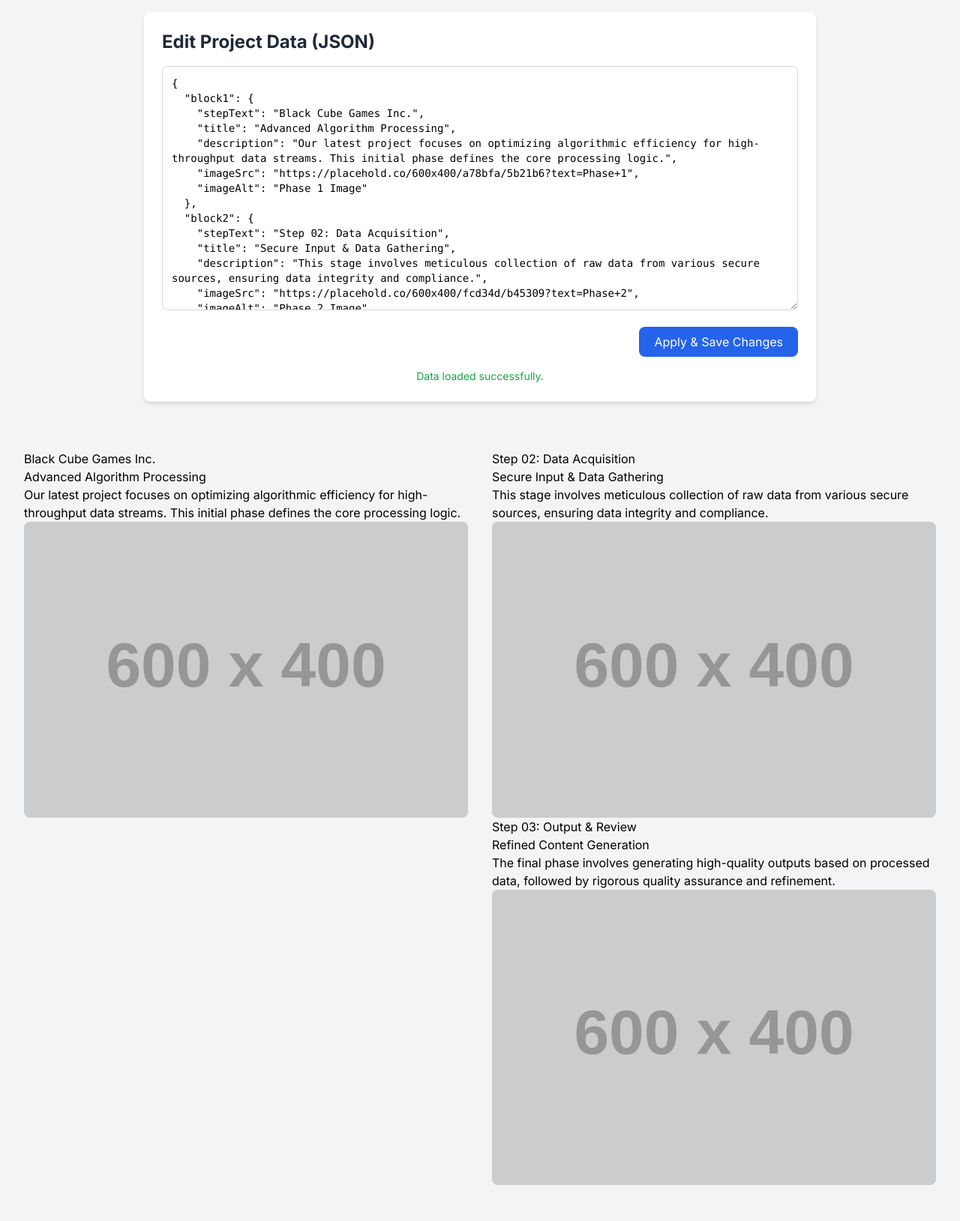
After one commit to alighasem1404/Verseluft-Website, a PHP site: page /admin/nextProjectEditor.html in a window 1280 px wide. The commit adds this page. Shown: the whole page at 75% size. Run offline with PHP 8.4, Linux system fonts and the light colour scheme; grey boxes labelled with a size stand in for pictures from a placeholder-image service; some libraries are stand-ins or nearby versions.

Commit message:
add second section and its panel (not tested)

```diff
--- /dev/null
+++ b/admin/nextProjectEditor.html
@@ -0,0 +1,283 @@
+<!DOCTYPE html>
+<html lang="en">
+<head>
+    <meta charset="UTF-8">
+    <meta name="viewport" content="width=device-width, initial-scale=1.0">
+    <title>Project Steps Editor</title>
+    <!-- Tailwind CSS CDN -->
+    <script src="https://cdn.tailwindcss.com"></script>
+    <!-- Google Fonts - Inter -->
+    <link href="https://fonts.googleapis.com/css2?family=Inter:wght@400;500;600;700&display=swap" rel="stylesheet">
+    <style>
+        /* Apply Inter font family globally */
+        body {
+            font-family: 'Inter', sans-serif;
+        }
+        /* Custom styling for the textarea to ensure monospaced font for JSON */
+        #json-input {
+            resize: vertical; /* Allow vertical resizing */
+        }
+    </style>
+</head>
+<body class="bg-gray-100 p-4 min-h-screen flex flex-col items-center justify-start">
+
+    <!-- JSON Editor Panel -->
+    <div id="json-editor-panel" class="bg-white rounded-lg shadow-md p-6 mb-8 w-full max-w-4xl mx-auto">
+        <h2 class="text-2xl font-bold text-gray-800 mb-4">Edit Project Data (JSON)</h2>
+        <textarea id="json-input" class="w-full p-3 border border-gray-300 rounded-lg focus:ring-blue-500 focus:border-blue-500 font-mono text-sm" rows="15" spellcheck="false" placeholder='Paste your JSON data here. Example: {"block1":{...}}'></textarea>
+        <div class="flex justify-end mt-4 space-x-3">
+            <button id="update-json-btn" class="bg-blue-600 text-white px-5 py-2 rounded-lg hover:bg-blue-700 transition-colors duration-200 focus:outline-none focus:ring-2 focus:ring-blue-500 focus:ring-opacity-50">
+                Apply & Save Changes
+            </button>
+        </div>
+        <div id="json-message" class="mt-4 text-sm text-center"></div>
+    </div>
+
+    <!-- Main content container where project steps will be rendered -->
+    <div id="next_projects" class="container mx-auto px-4 py-8"></div>
+
+    <script>
+        /**
+         * Creates a single 'step-block_one' HTML element using a template literal.
+         * This function dynamically generates the HTML structure for each step block,
+         * using the class names exactly as provided in the user's original snippet.
+         * @param {object} slideData - The data for the step block.
+         * @param {string} slideData.stepText - The text for the step (e.g., "Black Cube Games", "step 02").
+         * @param {string} slideData.title - The title of the step block.
+         * @param {string} slideData.description - The description text.
+         * @param {string} slideData.imageSrc - The source URL for the image.
+         * @param {string} slideData.imageAlt - The alt text for the image.
+         * @returns {HTMLElement} The created step block DOM element.
+         */
+        function createStepBlock(slideData) {
+            const stepBlock = document.createElement('div');
+            // Apply the exact class from the user's original snippet for the outer step block
+            stepBlock.classList.add('step-block_one');
+
+            // Construct the inner HTML using a template literal, adhering to original class names.
+            // Specific IDs for the first block will be assigned in displayProjectSteps after creation.
+            stepBlock.innerHTML = `
+                <div class="step-block_one-inner">
+                    <div class="step-block_one-steps">${slideData.stepText}</div>
+                    <h5 class="step-block_one-title">${slideData.title}</h5>
+                    <div class="step-block_one-text">${slideData.description}</div>
+                    <div class="step-block_one-content">
+                        <div class="image">
+                            <!-- Image tag with responsive Tailwind classes and error fallback -->
+                            <img src="${slideData.imageSrc}" alt="${slideData.imageAlt}"
+                                 class="w-full h-auto rounded-lg object-cover"
+                                 onerror="this.onerror=null;this.src='https://placehold.co/600x400/CCCCCC/333333?text=Image+Error';">
+                        </div>
+                    </div>
+                </div>
+            `;
+            return stepBlock;
+        }
+
+        /**
+         * Displays the project steps in the content container based on the provided project data.
+         * @param {object} projectData - The parsed JSON object containing block1, block2, and block3 data.
+         */
+        function displayProjectSteps(projectData) {
+            const contentContainer = document.getElementById('next_projects');
+            if (!contentContainer) {
+                console.error("Content container with ID 'next_projects' not found.");
+                return;
+            }
+
+            // Clear existing content in the project steps display area
+            contentContainer.innerHTML = '';
+
+            // Create the main row container with responsive Tailwind flexbox classes.
+            // These classes are for overall layout and responsiveness, not part of the individual step block's internal structure.
+            const rowClearfix = document.createElement('div');
+            rowClearfix.classList.add('row', 'clearfix', 'flex', 'flex-wrap', '-mx-4', 'justify-center');
+
+            // Get data for the three step blocks from the projectData object
+            const block1Data = projectData.block1;
+            const block2Data = projectData.block2;
+            const block3Data = projectData.block3;
+
+            // Create the first column for the first step block
+            const column1 = document.createElement('div');
+            // Apply the original column classes from the user's snippet, along with Tailwind for responsiveness.
+            column1.classList.add('column', 'col-lg-6', 'col-md-12', 'col-sm-12', 'px-4', 'mb-8', 'w-full', 'lg:w-1/2');
+            const stepBlock1 = createStepBlock(block1Data); // Create the step block using the generic function
+            column1.appendChild(stepBlock1);
+
+            // Manually assign the specific IDs to elements within the first block,
+            // as these IDs are unique to this block and not passed via JSON.
+            const block1Steps = stepBlock1.querySelector('.step-block_one-steps');
+            if (block1Steps) block1Steps.id = 'creator_name';
+
+            const block1Title = stepBlock1.querySelector('.step-block_one-title');
+            if (block1Title) block1Title.id = 'next_project_title';
+
+            const block1Description = stepBlock1.querySelector('.step-block_one-text');
+            if (block1Description) block1Description.id = 'next_project_description';
+
+            // Create the second column for the remaining two step blocks
+            const column2 = document.createElement('div');
+            // Apply the original column classes from the user's snippet, along with Tailwind for responsiveness.
+            column2.classList.add('column', 'col-lg-6', 'col-md-12', 'col-sm-12', 'px-4', 'w-full', 'lg:w-1/2');
+
+            const stepBlock2 = createStepBlock(block2Data);
+            const stepBlock3 = createStepBlock(block3Data);
+
+            // Remove the 'mb-8' (margin-bottom) class from the last step block to avoid extra space
+            // if it's the final element in its column. This class is added by createStepBlock by default.
+            stepBlock3.classList.remove('mb-8');
+
+            column2.appendChild(stepBlock2);
+            column2.appendChild(stepBlock3);
+
+            // Append both columns to the main row
+            rowClearfix.appendChild(column1);
+            rowClearfix.appendChild(column2);
+
+            // Append the newly created structure to the content container
+            contentContainer.appendChild(rowClearfix);
+        }
+
+        /**
+         * Fetches JSON data from 'nextProjectsData.json', populates the editor,
+         * and displays the project steps.
+         */
+        async function loadAndEditJson() {
+            const jsonInput = document.getElementById('json-input');
+            const jsonMessage = document.getElementById('json-message');
+
+            jsonMessage.textContent = 'Loading data...';
+            jsonMessage.classList.remove('text-red-600', 'text-green-600');
+            jsonMessage.classList.add('text-gray-600');
+
+            try {
+                const response = await fetch('../nextProjectsData.json');
+                if (!response.ok) {
+                    throw new Error(`HTTP error! status: ${response.status}`);
+                }
+                const projectData = await response.json();
+
+                // Validate the fetched data structure
+                if (typeof projectData !== 'object' || projectData === null ||
+                    !projectData.block1 || !projectData.block2 || !projectData.block3) {
+                    throw new Error("Invalid or insufficient data in nextProjectsData.json. Expected an object with 'block1', 'block2', and 'block3' properties.");
+                }
+
+                // Populate the textarea with stringified JSON for editing
+                jsonInput.value = JSON.stringify(projectData, null, 2); // null, 2 for pretty printing
+
+                displayProjectSteps(projectData); // Display initial steps
+                jsonMessage.textContent = 'Data loaded successfully.';
+                jsonMessage.classList.remove('text-gray-600');
+                jsonMessage.classList.add('text-green-600');
+
+            } catch (error) {
+                console.error('Error:', error);
+                jsonMessage.textContent = `Failed to load or parse JSON: ${error.message}`;
+                // Provide a default empty structure for editing if loading fails
+                jsonInput.value = JSON.stringify({
+                    "block1": {
+                        "stepText": "Your Title 1",
+                        "title": "Default Project 1",
+                        "description": "Default description for project 1.",
+                        "imageSrc": "https://placehold.co/600x400/CCCCCC/333333?text=Project+1",
+                        "imageAlt": "Project 1 Image"
+                    },
+                    "block2": {
+                        "stepText": "Your Title 2",
+                        "title": "Default Project 2",
+                        "description": "Default description for project 2.",
+                        "imageSrc": "https://placehold.co/600x400/CCCCCC/333333?text=Project+2",
+                        "imageAlt": "Project 2 Image"
+                    },
+                    "block3": {
+                        "stepText": "Your Title 3",
+                        "title": "Default Project 3",
+                        "description": "Default description for project 3.",
+                        "imageSrc": "https://placehold.co/600x400/CCCCCC/333333?text=Project+3",
+                        "imageAlt": "Project 3 Image"
+                    }
+                }, null, 2);
+
+                jsonMessage.classList.remove('text-gray-600');
+                jsonMessage.classList.add('text-red-600');
+                // Clear the project steps display if loading fails
+                const contentContainer = document.getElementById('next_projects');
+                if (contentContainer) contentContainer.innerHTML = '';
+            }
+        }
+
+        /**
+         * Handles applying changes from the JSON editor.
+         * Parses the textarea content, re-renders the project steps locally,
+         * and attempts to save the data to the server via PHP.
+         */
+        async function applyJsonChanges() {
+            const jsonInput = document.getElementById('json-input');
+            const jsonMessage = document.getElementById('json-message');
+            const jsonString = jsonInput.value;
+
+            jsonMessage.textContent = 'Applying & Saving changes...';
+            jsonMessage.classList.remove('text-red-600', 'text-green-600');
+            jsonMessage.classList.add('text-gray-600');
+
+            let parsedData;
+            try {
+                parsedData = JSON.parse(jsonString);
+
+                // Re-validate the parsed data structure
+                if (typeof parsedData !== 'object' || parsedData === null ||
+                    !parsedData.block1 || !parsedData.block2 || !parsedData.block3) {
+                    throw new Error("Invalid JSON structure. Expected an object with 'block1', 'block2', and 'block3' properties.");
+                }
+
+                // First, update the local display immediately
+                displayProjectSteps(parsedData);
+
+                // Then, attempt to save to the server
+                const saveResponse = await fetch('saveNextProject.php', {
+                    method: 'POST',
+                    headers: {
+                        'Content-Type': 'application/json'
+                    },
+                    body: jsonString // Send the raw JSON string
+                });
+
+                if (!saveResponse.ok) {
+                    throw new Error(`Server save failed with status: ${saveResponse.status}`);
+                }
+
+                const result = await saveResponse.json();
+
+                if (result.success) {
+                    jsonMessage.textContent = `Content updated and saved successfully! Server: ${result.message}`;
+                    jsonMessage.classList.remove('text-gray-600', 'text-red-600');
+                    jsonMessage.classList.add('text-green-600');
+                } else {
+                    jsonMessage.textContent = `Content updated locally, but server save failed: ${result.message}`;
+                    jsonMessage.classList.remove('text-gray-600', 'text-green-600');
+                    jsonMessage.classList.add('text-red-600');
+                }
+
+            } catch (error) {
+                console.error('Error parsing, applying, or saving JSON:', error);
+                jsonMessage.textContent = `Error: ${error.message}. Please ensure your JSON is valid and server is configured correctly.`;
+                jsonMessage.classList.remove('text-gray-600', 'text-green-600');
+                jsonMessage.classList.add('text-red-600');
+            }
+        }
+
+        // Event listener for the "Apply & Save Changes" button
+        document.addEventListener('DOMContentLoaded', () => {
+            const updateButton = document.getElementById('update-json-btn');
+            if (updateButton) {
+                updateButton.addEventListener('click', applyJsonChanges);
+            }
+
+            // Initial load of JSON and display of project steps
+            loadAndEditJson();
+        });
+    </script>
+</body>
+</html>
--- a/admin/panels_menu.html
+++ b/admin/panels_menu.html
@@ -76,7 +76,7 @@
                 <a href="slider-editor.html" class="menu-button">Main Slider Editor</a>
             </li>
             <li>
-                <a href="json_editor_panel.html" class="menu-button">Edit Main Carousel</a>
+                <a href="nextProjectEditor.html" class="menu-button">Next Project Editor</a>
             </li>
             <li>
                 <a href="image_upoad.html" class="menu-button">Image uploading</a>
```
Also changed, not shown: admin/saveNextProject.php (added, +49 -0 lines), index.html (+51 -93 lines), nextProjectsData.json (added, +23 -0 lines), nextProjectsScript.js (added, +129 -0 lines), assets/css/style.css, slidercreator.js (deleted).
